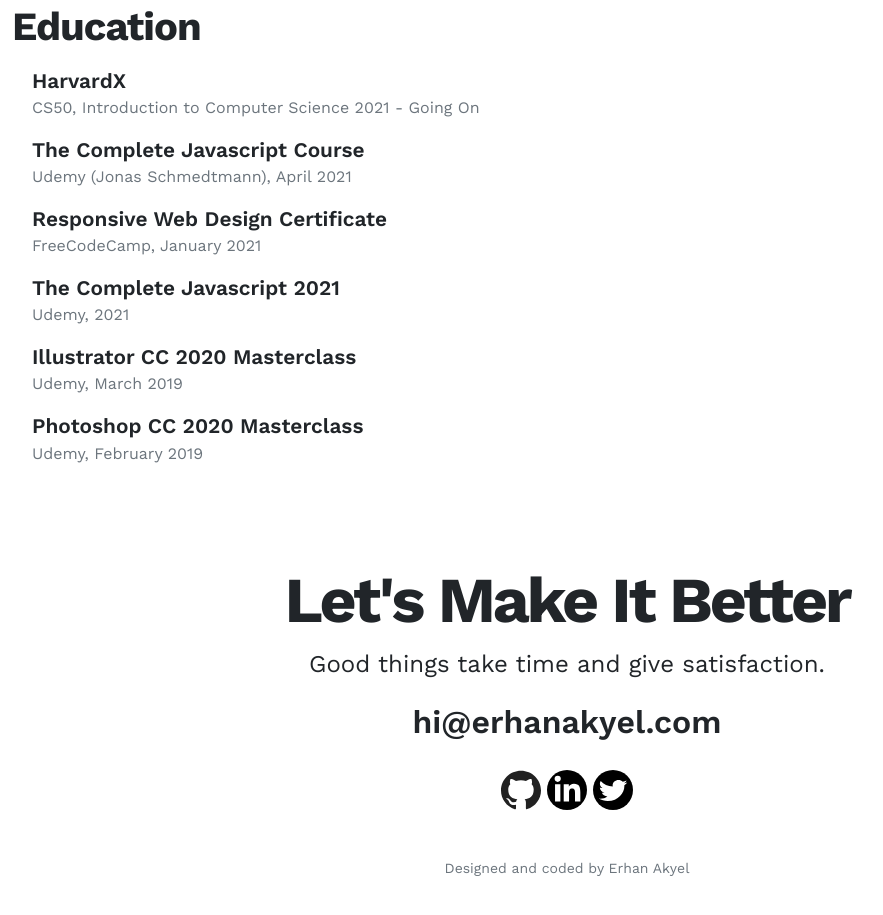
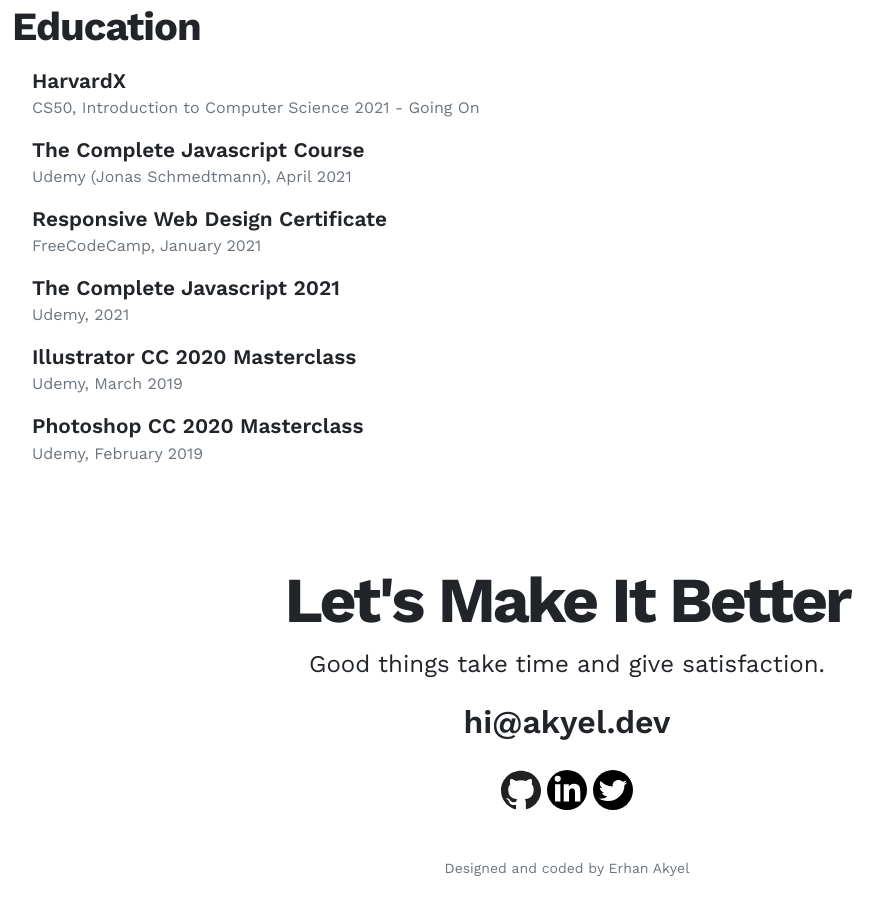
Before and after one commit to bytefulness/erhanakyel, a website: page index.html in a window 1280 px wide. Shown: the part 2395-3310 px from the top of the page, without its empty margins (73-956 px from the left). Drawn offline with nearby package versions, Linux system fonts and the light colour scheme.

Commit message:
Change mail adresses

```diff
--- a/index.html
+++ b/index.html
@@ -37,7 +37,7 @@
           <span class="modal__info mb-3"
             >I respond within 1-2 working days</span
           >
-          <a href="mailto:hi@erhanakyel.com" class="btn btn-dark modal__button">
+          <a href="mailto:hi@akyel.dev" class="btn btn-dark modal__button">
             Send Mail
           </a>
         </div>
@@ -394,7 +394,7 @@
       <div class="container text-center">
         <h2 class="title">Let's Make It Better</h2>
         <p>Good things take time and give satisfaction.</p>
-        <span class="footer__mail mb-4">hi@erhanakyel.com</span>
+        <span class="footer__mail mb-4">hi@akyel.dev</span>
 
         <div class="row justify-content-center mb-5">
           <div class="col-md-4">
```
